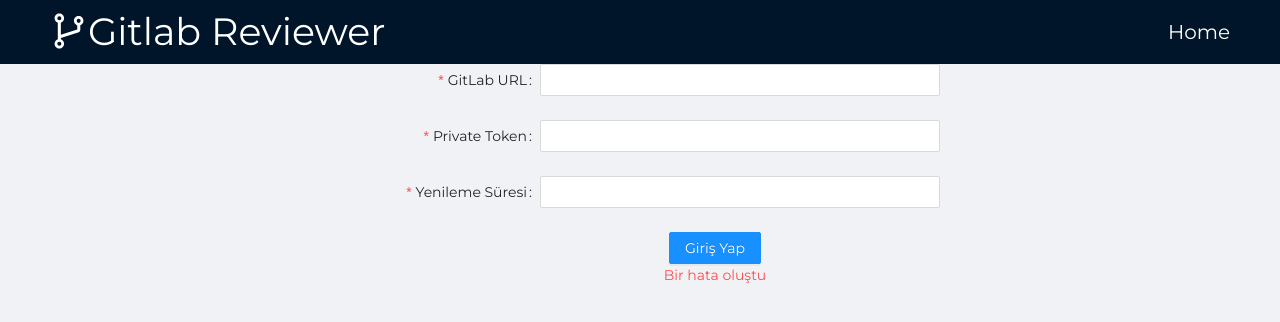
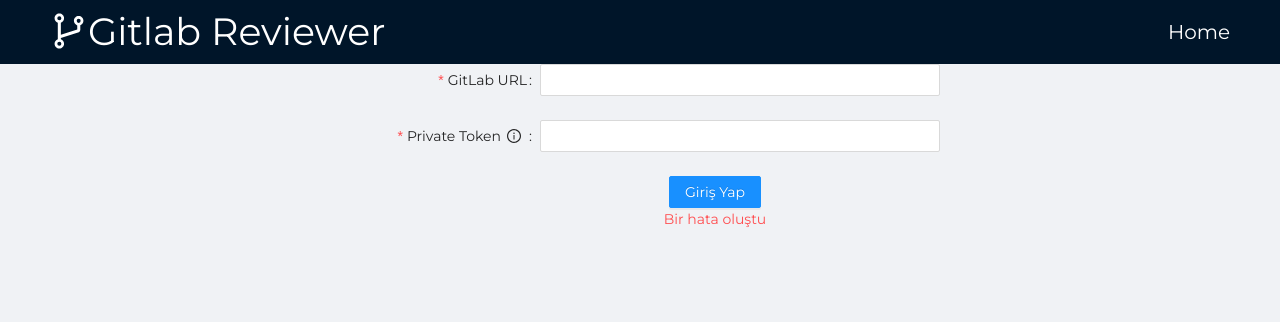
Before and after one commit to 90pixel/gitlab-reviewer, a Next.js app: page /login in a window 1280 px wide. Shown: the top 322 px of the page. Built offline with nearby package versions, Linux system fonts and the light colour scheme.

Commit message:
Add Logincontainer.

```diff
--- /dev/null
+++ b/container/LoginContainer/TokenField.tsx
@@ -0,0 +1,57 @@
+import { FC } from 'react';
+import { Input, Form, Tooltip } from 'antd';
+import { InfoCircleOutlined } from '@ant-design/icons';
+import { styled } from 'stitches.config';
+
+interface ITokenField {
+  gitlabUrl: string;
+}
+
+const TokenField: FC<ITokenField> = () => {
+  return (
+    <Form.Item
+      label={
+        <Label>
+          <span>Private Token</span>
+          <Tooltip
+            title={
+              <span>
+                Token'ı gitlab sayfamızdan
+                <strong style={{ margin: '0 10px' }}>
+                  -/profile/personal_access_tokens
+                </strong>
+                adresinden alabiliriz. Örn:
+                <br />
+                <code>
+                  https://gitlab.corpname.net/-/profile/personal_access_tokens
+                </code>
+              </span>
+            }
+          >
+            <InfoCircleOutlined />
+          </Tooltip>
+        </Label>
+      }
+      name="token"
+      rules={[
+        {
+          required: true,
+          message: 'Lütfen token giriniz!',
+        },
+      ]}
+    >
+      <Input />
+    </Form.Item>
+  );
+};
+
+export default TokenField;
+
+const Label = styled('div', {
+  span: {
+    marginRight: 6,
+  },
+  a: {
+    color: '$warning',
+  },
+});
--- /dev/null
+++ b/container/LoginContainer/index.tsx
@@ -0,0 +1,85 @@
+import { useState } from 'react';
+import { styled } from 'stitches.config';
+import { Input, Form, Button, Typography } from 'antd';
+import TokenField from './TokenField';
+
+const Login = () => {
+  const loginError = true;
+  const [gitlabUrl, setGitlabUrl] = useState('');
+  const onFinish = (values: any) => {
+    console.log(values);
+  };
+  return (
+    <CustomForm
+      name="basic"
+      labelCol={{
+        span: 8,
+      }}
+      wrapperCol={{
+        span: 16,
+      }}
+      onFinish={onFinish}
+      // loginerror={loginError}
+    >
+      <Form.Item
+        label="GitLab URL:"
+        name="url"
+        rules={[
+          {
+            required: true,
+            message: 'Lütfen gitlab urlinizi giriniz!',
+          },
+        ]}
+      >
+        <Input
+          onChange={(e) => {
+            setGitlabUrl(e.target.value);
+          }}
+        />
+      </Form.Item>
+
+      <TokenField gitlabUrl={gitlabUrl} />
+
+      {/* <Form.Item
+        label="Yenileme Süresi"
+        name="refreshRate"
+        rules={[
+          {
+            required: true,
+            message: 'Lütfen sayfa yenileme süresi giriniz!',
+          },
+        ]}
+      >
+        <Input type="number" />
+      </Form.Item> */}
+
+      <Form.Item
+        wrapperCol={{
+          offset: 6,
+        }}
+      >
+        <SubmitBtn>
+          <Button type="primary" htmlType="submit">
+            Giriş Yap
+          </Button>
+          {loginError && (
+            <Typography.Text type="danger">Bir hata oluştu</Typography.Text>
+          )}
+        </SubmitBtn>
+      </Form.Item>
+    </CustomForm>
+  );
+};
+
+export default Login;
+
+const CustomForm = styled(Form, {
+  maxWidth: 600,
+  margin: '0 auto',
+});
+
+const SubmitBtn = styled('div', {
+  display: 'flex',
+  flexDirection: 'column',
+  alignItems: 'center',
+});
--- /dev/null
+++ b/container/index.ts
@@ -0,0 +1 @@
+export { default as LoginContainer } from './LoginContainer';
--- a/pages/index.tsx
+++ b/pages/index.tsx
@@ -1,9 +1,11 @@
 import type { NextPage } from 'next';
+import { useRouter } from 'next/router';
 import Layout from 'layout';
 
 const Home: NextPage = () => {
+  const { push } = useRouter();
   const handleLogin = () => {
-    return console.log('xx');
+    return push('/login');
   };
   return (
     <Layout>
--- a/pages/login.tsx
+++ b/pages/login.tsx
@@ -1,90 +1,12 @@
-import { styled } from 'stitches.config';
-import { Input, Form, Button, Typography } from 'antd';
 import Layout from 'layout';
+import { LoginContainer } from 'container';
 
 const Login = () => {
-  const loginError = true;
-  const onFinish = (values: any) => {
-    console.log(values);
-  };
   return (
     <Layout>
-      <CustomForm
-        name="basic"
-        labelCol={{
-          span: 8,
-        }}
-        wrapperCol={{
-          span: 16,
-        }}
-        onFinish={onFinish}
-        // loginerror={loginError}
-      >
-        <Form.Item
-          label="GitLab URL:"
-          name="url"
-          rules={[
-            {
-              required: true,
-              message: 'Lütfen gitlab urlinizi giriniz!',
-            },
-          ]}
-        >
-          <Input />
-        </Form.Item>
-        <Form.Item
-          label="Private Token"
-          name="token"
-          rules={[
-            {
-              required: true,
-              message: 'Lütfen token giriniz!',
-            },
-          ]}
-        >
-          <Input />
-        </Form.Item>
-        <Form.Item
-          label="Yenileme Süresi"
-          name="refreshRate"
-          rules={[
-            {
-              required: true,
-              message: 'Lütfen sayfa yenileme süresi giriniz!',
-            },
-          ]}
-        >
-          <Input type="number" />
-        </Form.Item>
-
-        <Form.Item
-          wrapperCol={{
-            offset: 6,
-          }}
-        >
-          <SubmitBtn>
-            <Button type="primary" htmlType="submit">
-              Giriş Yap
-            </Button>
-            {loginError && (
-              <Typography.Text type="danger">Bir hata oluştu</Typography.Text>
-            )}
-          </SubmitBtn>
-        </Form.Item>
-      </CustomForm>
+      <LoginContainer />
     </Layout>
   );
 };
 
 export default Login;
-
-const CustomForm = styled(Form, {
-  maxWidth: 600,
-  margin: '0 auto',
-});
-
-const SubmitBtn = styled('div', {
-  display: 'flex',
-  flexDirection: 'column',
-  alignItems: 'center',
-});
```
